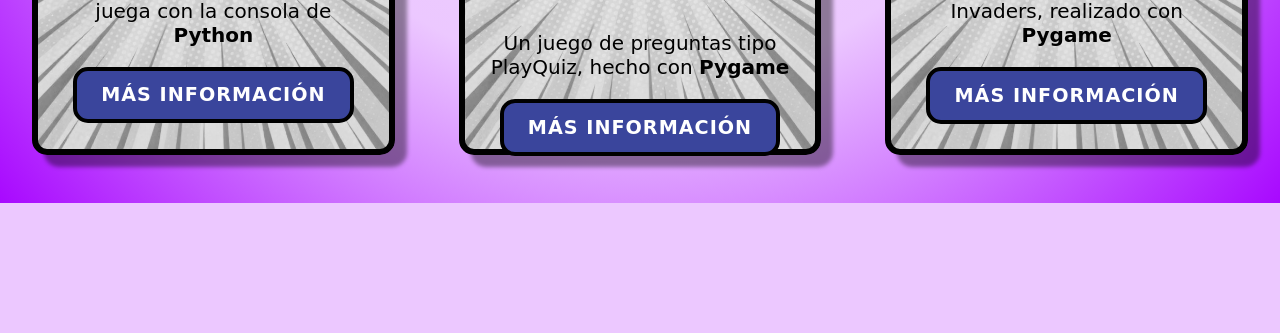
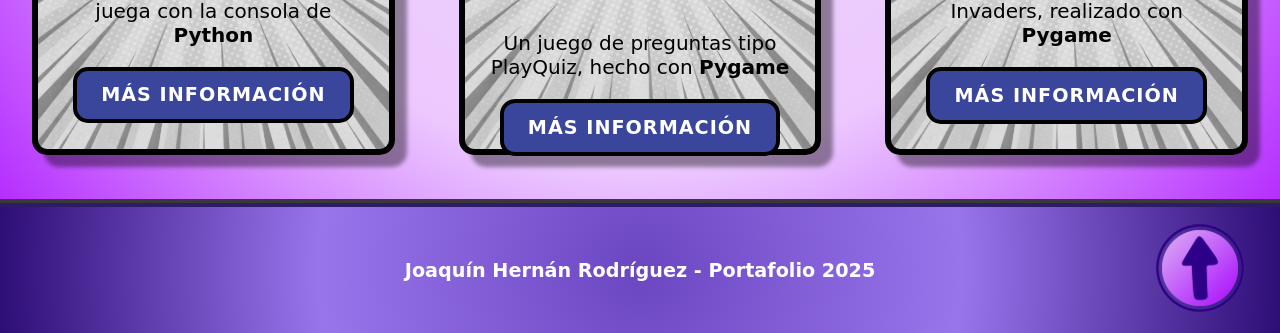
Before and after one commit to Joaco-HR/web_personal, a Django app: page /proyectos/ in a window 1280 px wide. Shown: the part 877-1210 px from the top of the page. Before the commit the page ends 1080 px from the top, so only its background shows below. Run offline with Django 5.2, Linux system fonts and the light colour scheme; some libraries are stand-ins or nearby versions.

Commit message:
Finalizacion de la restructuracion

```diff
--- a/web/templates/base.html
+++ b/web/templates/base.html
@@ -10,14 +10,33 @@
     <link rel="icon" href="{% static 'Portafolio/assets/Logos/Icon.png' %}" type="image/png">
 </head>
 <body>
-    {% include 'partials/header.html' %}
-
+    <header>
+    <nav class="Barra">
+      <ul>
+          <li> <a href="{% url 'Portafolio:inicio' %}" class="modo-sueno-btn tooltip" data-tooltip="Inicio"><img src="{% block header_logo %}{% static 'Portafolio/assets/Logos/Portafolio.png' %}{% endblock %}" alt="Logo" width="120" height="120"></a></li>
+          <li><a href="{% url 'Portafolio:que_conozco' %}" class="modo-sueno-btn"><img src="{% static 'Portafolio/assets/Logos/Que Conozco.png' %}" alt="Logo" width="130" height="130"></a></li>
+          <li><a href="{% url 'Portafolio:proyectos' %}" class="modo-sueno-btn"><img src="{% static 'Portafolio/assets/Logos/Proyectos.png' %}" alt="Logo" width="130" height="130"></a></li>
+          <li><a href="{% url 'Portafolio:contactos' %}" class="modo-sueno-btn"><img src="{% static 'Portafolio/assets/Logos/Contactos.png' %}" alt="Logo" width="130" height="130"></a></li>
+          <li><a href="{% url 'blog:blog_index' %}" class="modo-sueno-btn"><img src="{% static 'Portafolio/assets/Logos/Blog.png' %}" alt="Logo" width="130" height="130"></a></li>
+          <li> <a href="#" id="modoSuenoBtn" class="modo-sueno-btn tooltip" data-tooltip="Modo Sueño" onclick="return toggleModoSueno()"><img id="modoSuenoImg" src="{% static 'Portafolio/assets/Logos/Boton(Modo Sueño).png' %}" alt="Boton Modo Sueño" width="120" height="120"></a></li>
+      </ul>
+    </nav>
+</header>
     {% block page_header %}{% endblock %}
 
     <main>
         {% block page_content %}{% endblock %}
     </main>
-    {% include 'partials/footer.html' %}
+      <footer class="Footer">
+    <div class="footer-content">
+      <div class="footer-texto">
+        <p>Joaquín Hernán Rodríguez - Portafolio 2025</p>
+      </div>
+      <div class="boton-subir">
+        <a href="#"><img src="{% block footer_button %}{% static 'Portafolio/assets/Logos/Subir.png' %}{% endblock %}" alt="Boton Subir" width="120" height="auto"></a>
+      </div>
+    </div>
+  </footer>
       <script>
     let modoSuenoActivo = false;
 
```
